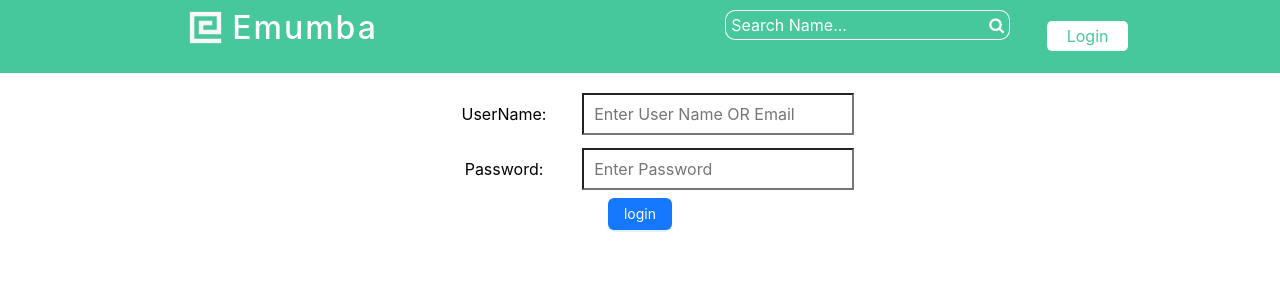
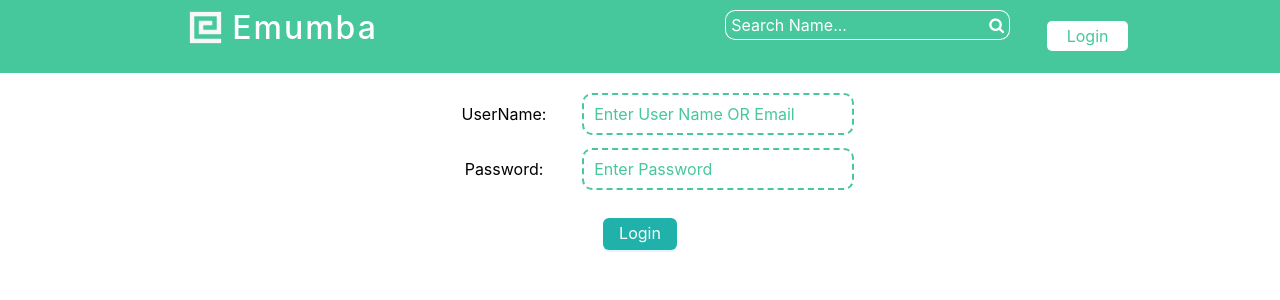
Before and after one commit to aliijaz133/git-notes, a React (Create React App) app: page / in a window 1280 px wide. Shown: the top 300 px of the page. Built offline with nearby package versions, Linux system fonts and the light colour scheme.

Commit message:
change color and font style

```diff
--- a/src/Components/CustomButton/CustomButton.css
+++ b/src/Components/CustomButton/CustomButton.css
@@ -0,0 +1,9 @@
+.ant-btn-primary {
+  background: lightseagreen;
+  font-size: 1rem;
+  margin-top: 20px;
+}
+
+.ant-btn-primary:hover {
+  background: seagreen;
+}
--- a/src/Components/Login.js
+++ b/src/Components/Login.js
@@ -1,10 +1,11 @@
-import { Button } from "antd";
+import { Button, Input, QRCode, Space } from "antd";
 import CustomButton from "./CustomButton/CustomButton";
 
 const Login = () => {
   const loginHandler = () => {
     console.log("Click");
   };
+
   return (
     <div className="login-form__visibilty">
       <form name="git-form">
@@ -31,7 +32,7 @@ const Login = () => {
         {/* <button id="login-btn__gists" onClick={loginHandler}>
           Login
         </button> */}
-        <CustomButton title={"login"} onClick={loginHandler} />
+        <CustomButton title={"Login"} onClick={loginHandler} />
       </form>
     </div>
   );
--- a/src/Components/greet.css
+++ b/src/Components/greet.css
@@ -90,6 +90,17 @@
 
 #input-field {
   padding: 10px;
+  color: #46c79c;
+  border-radius: 10px;
+  border: 2px dashed #46c79c;
+}
+
+#input-field::placeholder {
+  color: #46c79c;
+}
+
+#input-field:hover {
+  border: 2px dashed #1a95bb;
 }
 
 #label-name__login {
```
